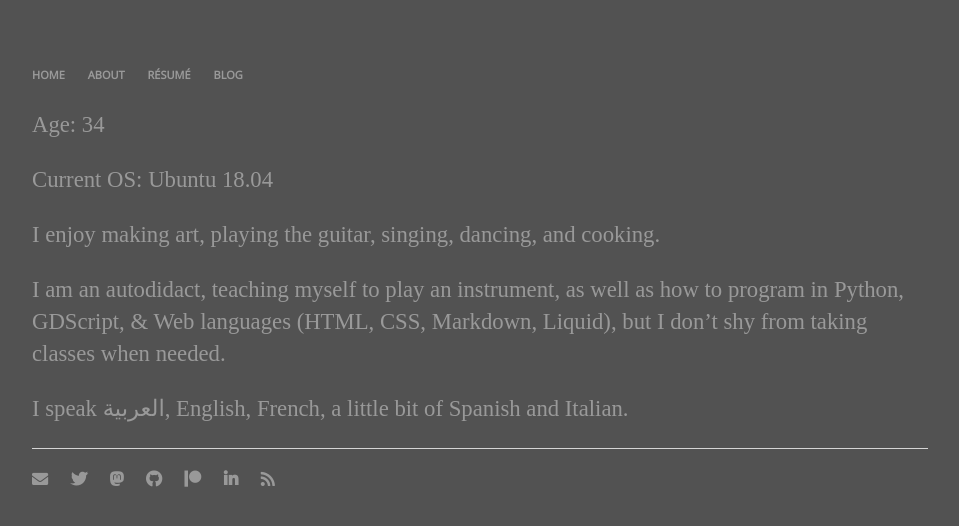
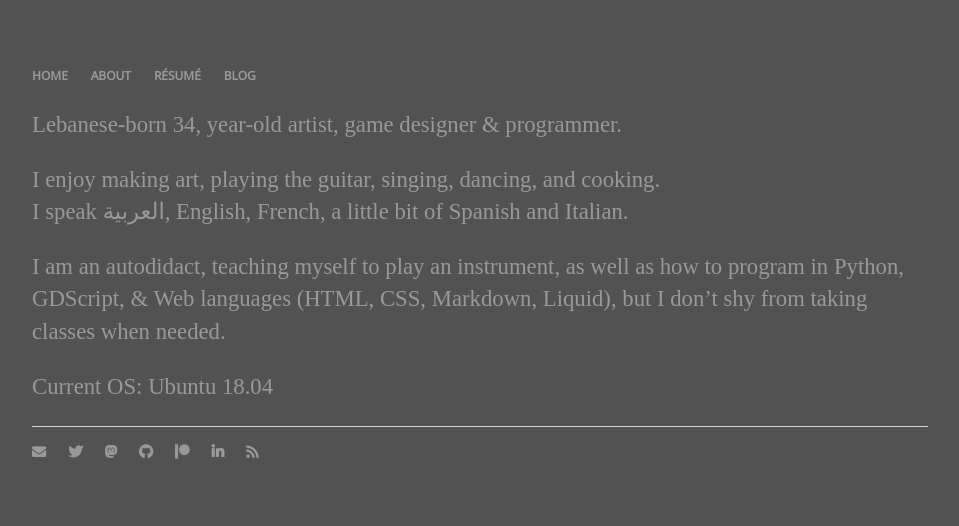
Before and after one commit to mstfacmly/mstfacmly.github.io, a Jekyll site: the page built from about.md, in a window 1280 px wide. Shown: the top 526 px of the page, without its empty margins (160-1119 px from the left). Built offline with Jekyll 4.4.1, drawn with Linux system fonts in a browser that asks for light colours; nearby versions of some CDN libraries; some web fonts are replaced.

Commit message:
edited about page, resume, css for lists

```diff
--- a/_config.yml
+++ b/_config.yml
@@ -13,7 +13,7 @@
 twitter: "@mstfacmly"
 github:
         user: mstfacmly
-        repo: github.com/mstfacmly
+        repo: https://github.com/mstfacmly
 gravatar: 053189a14b858da5286971d47897ca68
 steam: mstfacmly
 discord: mstfacmly#1855
@@ -31,3 +31,5 @@
         - jekyll-sitemap
         - jekyll-hinduarabic
         - jekyll-github-contributions
+        - jekyll-gallery-generator
+        - hijri
--- a/about.md
+++ b/about.md
@@ -5,12 +5,11 @@
 {% include age.html %}
 {% endcapture %}
 
-Age: {{ age | strip }}
+Lebanese-born {{ age | strip }}, year-old artist, game designer & programmer.
 
-Current OS: [{{ site.OS }}]({{ site.OSsite }})
-
-I enjoy making art, playing the guitar, singing, dancing, and cooking.
+I enjoy making art, playing the guitar, singing, dancing, and cooking.<br>I speak {{ site.langs }}.
 
 I am an autodidact, teaching myself to play an instrument, as well as how to program in {{ site.proglangs }}, but I don't shy from taking classes when needed.
 
-I speak {{ site.langs }}.
+
+Current OS: [{{ site.OS }}]({{ site.OSsite }})
--- a/css/main.css
+++ b/css/main.css
@@ -38,7 +38,7 @@
 	color: #ddd;
 }
 h3 {
-	font-size: 1em;
+	font-size: 1.21em;
 	font-family:'FiraGO Thin', 'Noto Sans', 'Helvetica', 'Sans-Serif';
 	color: #ddd;
 }
@@ -52,8 +52,8 @@
 	font-size: .8em;
 }
 
-body ul {
-	font-size: 1.01rem;
+body ul li {
+	font-size: 1.11em;
 	line-height: 1.64rem;
 }
 
```
Also changed, not shown: resume.md (+3 -3 lines).
